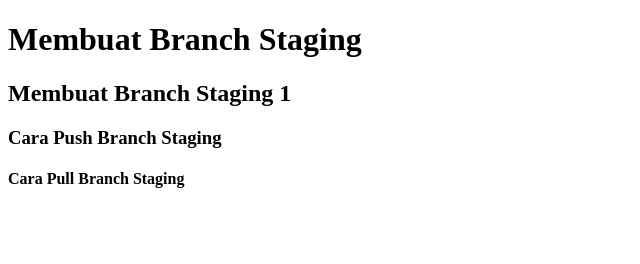
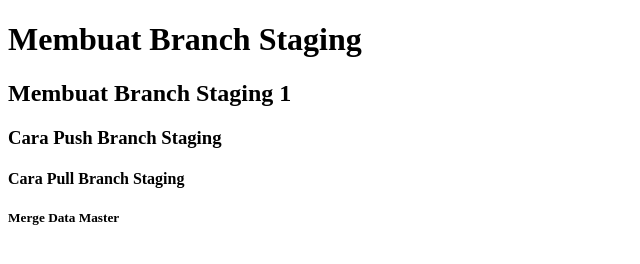
Before and after one commit to Maskhum/belajar-niomic, a plain HTML site: page header.html in a window 1280 px wide. Shown: the whole page, without its empty margins (0-640 px from the left). Drawn offline with Linux system fonts and the light colour scheme.

Commit message:
Merge Data Master

```diff
--- a/header.html
+++ b/header.html
@@ -9,5 +9,6 @@
     <h2>Membuat Branch Staging 1</h2>
     <h3>Cara Push Branch Staging</h3>
     <h4>Cara Pull Branch Staging</h4>
+    <h5>Merge Data Master</h5>
   </body>
 </html>
```
